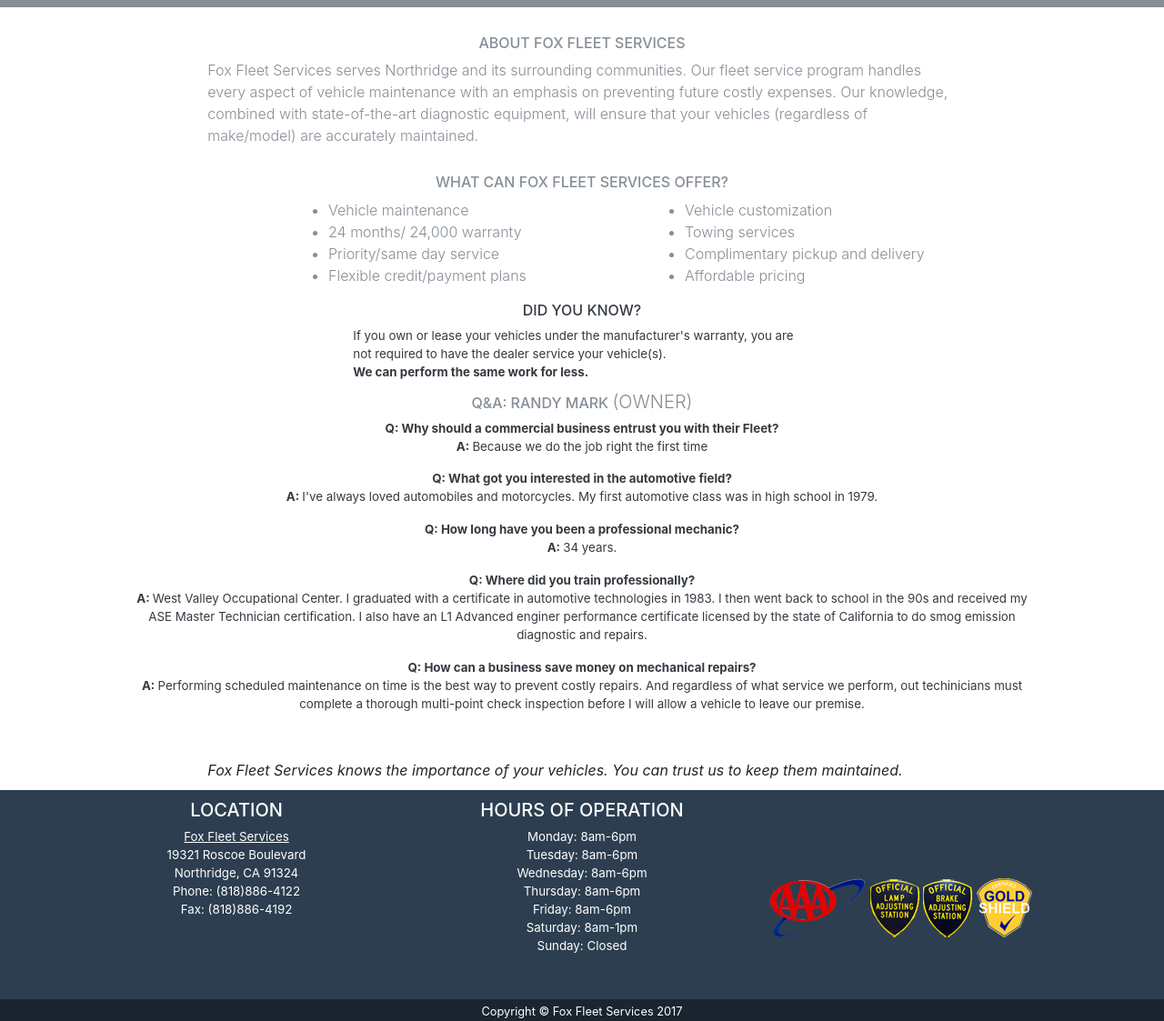
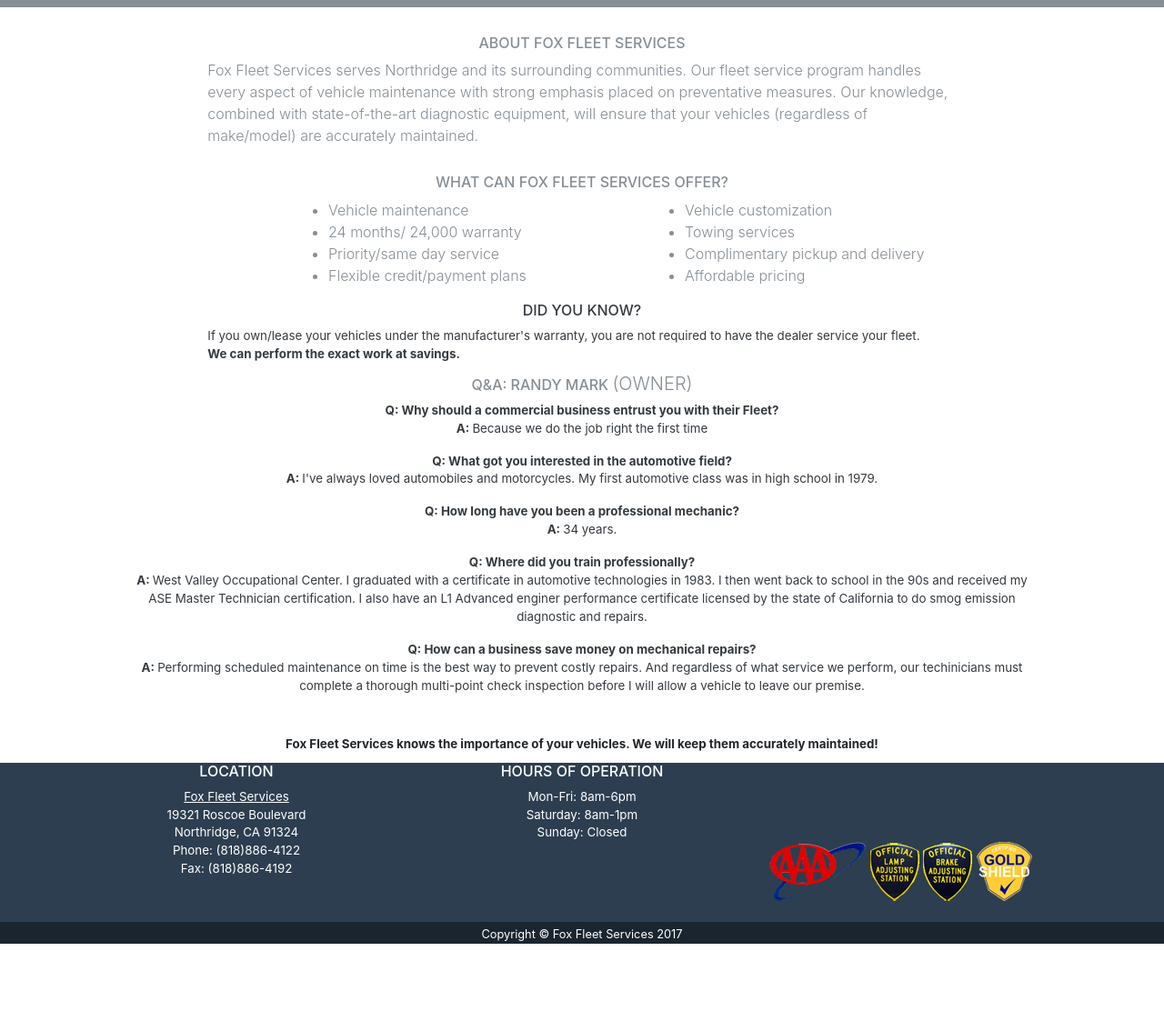
Before and after one commit to railford/railford.github.io, a website with bundled scripts: page index.html in a window 1280 px wide. Shown: the part 105-1228 px from the top of the page at 91% size. After the commit the page ends 1143 px from the top, so only its background shows below. Built offline with nearby package versions, Linux system fonts and the light colour scheme.

Commit message:
Header shifted; Footer shrinked

```diff
--- a/index.html
+++ b/index.html
@@ -31,7 +31,7 @@
     <!-- Navigation -->
     <nav class="bg-secondary navbar navbar-expand-lg text-uppercase" id="mainNav" style="background-color: #1A252F">
       <div class="container">
-        <a class="navbar-brand m-auto" href="#page-top" style="padding-left: 35%; padding-right: 5%">Fox Fleet Services</a>
+        <a class="navbar-brand m-auto" href="#page-top" style="padding-left: 34%">Fox Fleet Services</a>
         <div class="collapse navbar-collapse" id="navbarResponsive">
           <ul class="navbar-nav ml-auto">
             <li>
@@ -147,7 +147,7 @@
     <section class="text-secondary" style="padding-bottom: 30px; padding-top: 30px">
         <h6 class="text-uppercase" style="text-align: center">About Fox Fleet Services</h6>
         <p class="lead col-lg-8 m-auto" style="font-size: 1rem">
-          Fox Fleet Services serves Northridge and its surrounding communities. Our fleet service program handles every aspect of vehicle maintenance with an emphasis on preventing future costly expenses. Our knowledge, combined with state-of-the-art diagnostic equipment, will ensure that your vehicles (regardless of make/model) are accurately maintained.
+          Fox Fleet Services serves Northridge and its surrounding communities. Our fleet service program handles every aspect of vehicle maintenance with strong emphasis placed on preventative measures. Our knowledge, combined with state-of-the-art diagnostic equipment, will ensure that your vehicles (regardless of make/model) are accurately maintained.
         </p>
     </section>
 
@@ -178,7 +178,7 @@
     <!-- Did You Know Section -->
     <section class="m-auto text-dark" style="padding-bottom: 0px; padding-top: 0px">
         <h6 class="text-uppercase" style="text-align: center">Did You Know?</h6>
-          <p class="col-lg-5 m-auto" style="font-size: 10pt">If you own or lease your vehicles under the manufacturer's warranty, you are not required to have the dealer service your vehicle(s). <br><b>We can perform the same work for less.</b></p>
+          <p class="col-lg-8 m-auto" style="font-size: 10pt">If you own/lease your vehicles under the manufacturer's warranty, you are not required to have the dealer service your fleet. <br><b>We can perform the exact work at savings.</b></p>
     </section>
 
     <section class="bg-white text-white mb-0" id="about" style="padding-bottom: 0px; padding-top: 0px">
@@ -222,21 +222,21 @@
           <b>How can a business save money on mechanical repairs?</b>
           <br>
           <b>A: </b>
-          Performing scheduled maintenance on time is the best way to prevent costly repairs. And regardless of what service we perform, out techinicians must complete a thorough multi-point check inspection before I will allow a vehicle to leave our premise.
+          Performing scheduled maintenance on time is the best way to prevent costly repairs. And regardless of what service we perform, our techinicians must complete a thorough multi-point check inspection before I will allow a vehicle to leave our premise.
         </p>
         <br>
       </div>
     </section>
-    <section class="col-lg-8 m-auto" style="padding-top: 10px; padding-bottom: 10px">
-      <i>Fox Fleet Services knows the importance of your vehicles. You can trust us to keep them maintained.</i>
+    <section class="text-center m-auto" style="padding-top: 0px; padding-bottom: 10px">
+      <b style="font-size: 10pt">Fox Fleet Services knows the importance of your vehicles. We will keep them accurately maintained!</b>
     </section>
 
     <!-- Footer -->
-    <footer class="footer text-white text-center" style="padding-top: 10px; padding-bottom: 0px">
-      <div class="container" >
+    <section class="footer text-white text-center" style="padding-top: 0px; padding-bottom: 0px">
+      <div class="container">
         <div class="row">
           <div class="col-md-4 mb-5 mb-lg-0">
-            <h5 class="text-uppercase">Location</h5>
+            <h6 class="text-uppercase">Location</h6>
             <p class="mb-5" style="font-size: 10pt">
               <u>Fox Fleet Services</u><br>
               19321 Roscoe Boulevard<br>
@@ -245,14 +245,10 @@
               Fax: (818)886-4192
             </p>
           </div>
-          <div class="col-md-4 mb-5 mb-lg-0">
-            <h5 class="text-uppercase">Hours of Operation</h5>
+          <div class="col-md-4 mb-5 mb-lg-0" >
+            <h6 class="text-uppercase">Hours of Operation</h6>
             <p class="mb-5" style="font-size: 10pt">
-              Monday: 8am-6pm<br>
-              Tuesday: 8am-6pm<br>
-              Wednesday: 8am-6pm<br>
-              Thursday: 8am-6pm<br>
-              Friday: 8am-6pm<br>
+              Mon-Fri: 8am-6pm<br>
               Saturday: 8am-1pm<br>
               Sunday: Closed
             </p>
@@ -304,7 +300,8 @@
           </div>
         </div>
       </div>
-    </footer>
+    </section>
+
     <div class="copyright text-white text-center">
       <small>Copyright &copy; Fox Fleet Services 2017</small>
     </div>
```
